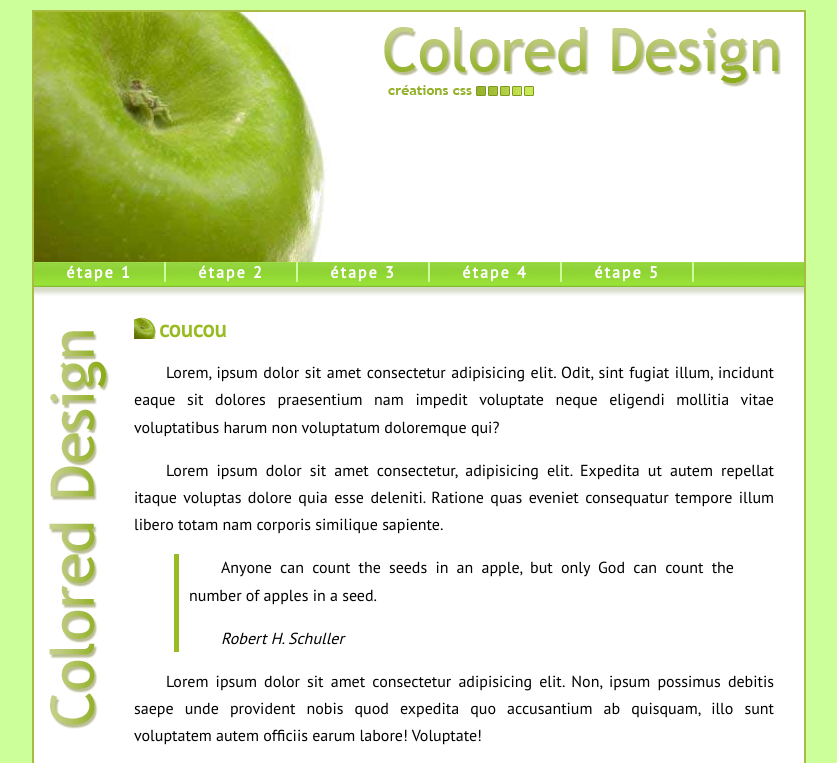
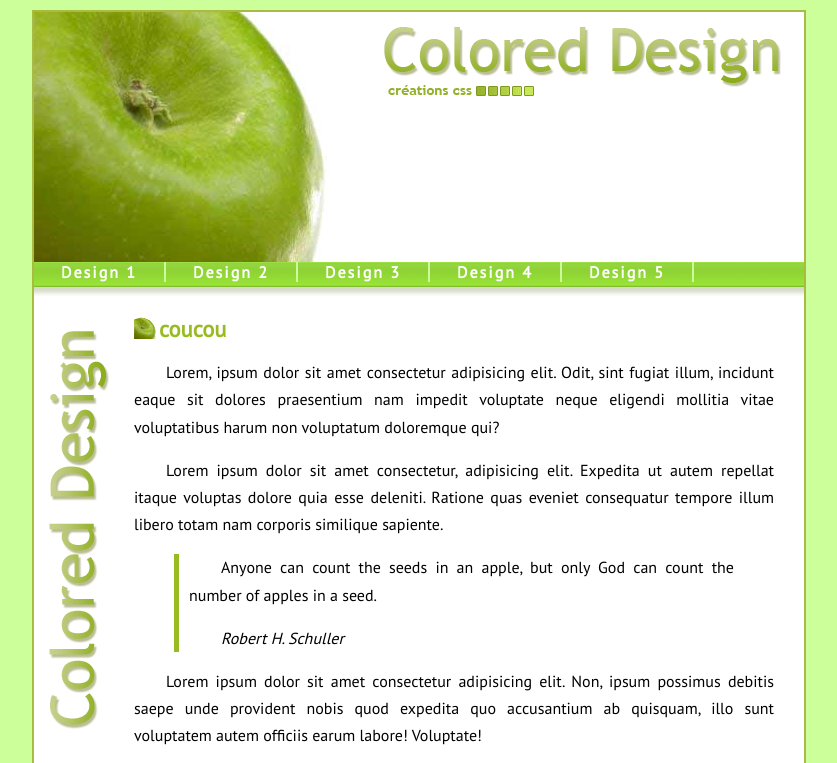
Before and after one commit to vienendelsur/cbs_sitePOMME, a plain HTML site: page index.html in a window 1280 px wide. Shown: the top 763 px of the page, without its empty margins (221-1058 px from the left). Drawn offline with Linux system fonts and the light colour scheme.

Commit message:
Update index.html

```diff
--- a/index.html
+++ b/index.html
@@ -20,11 +20,11 @@
             <!-- navigation -->
             <nav>
                 <ul>
-                    <li><a href="etapes/01_etape.html">étape 1</a></li>
-                    <li><a href="etapes/02_etape.html">étape 2</a></li>
-                    <li><a href="#">étape 3</a></li>
-                    <li><a href="#">étape 4</a></li>
-                    <li><a href="#">étape 5</a></li>
+                    <li><a href="etapes/01_etape.html">Design 1</a></li>
+                    <li><a href="etapes/02_etape.html">Design 2</a></li>
+                    <li><a href="#">Design 3</a></li>
+                    <li><a href="#">Design 4</a></li>
+                    <li><a href="#">Design 5</a></li>
                 </ul>
             </nav>
         </header>
```
